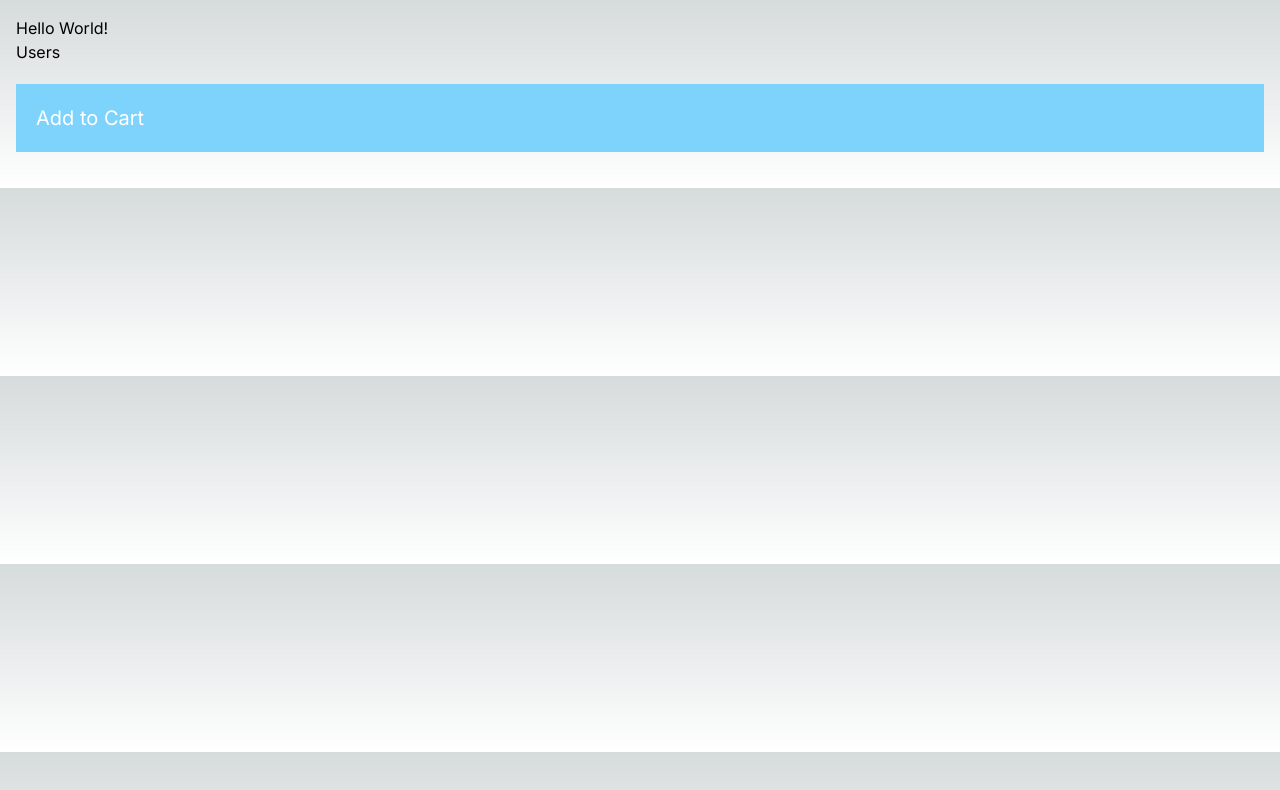
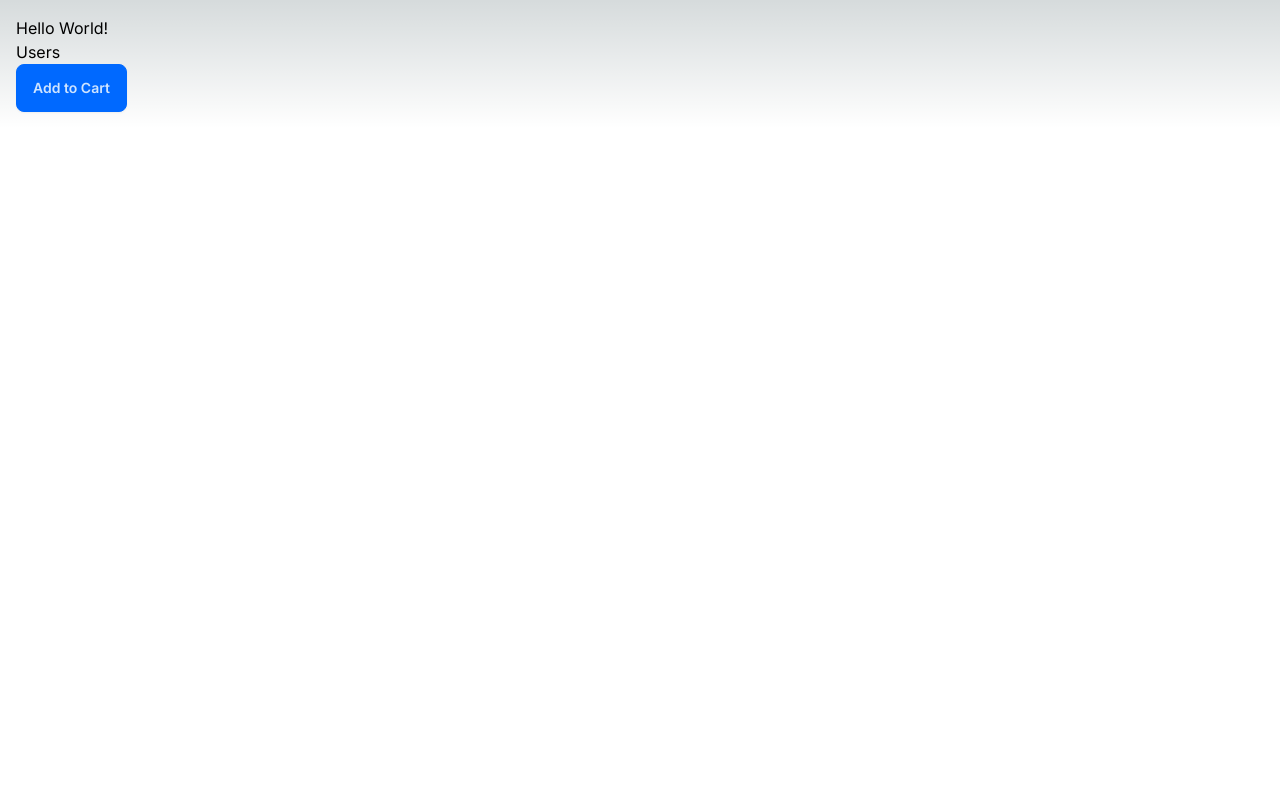
Before and after one commit to reneb1404/learning-nextjs, a Next.js app: page / in a window 1280 px wide. Shown: the top 790 px of the page. Built offline with nearby package versions, Linux system fonts and the light colour scheme.

Commit message:
Added DaisyUI and styled the table

```diff
--- a/app/components/AddToCart.tsx
+++ b/app/components/AddToCart.tsx
@@ -4,7 +4,9 @@ import React from "react";
 const AddToCart = () => {
 	return (
 		<div>
-			<button onClick={() => console.log("click")}>Add to Cart</button>
+			<button onClick={() => console.log("click")} className="btn btn-primary">
+				Add to Cart
+			</button>
 		</div>
 	);
 };
--- a/app/components/ProductCard.tsx
+++ b/app/components/ProductCard.tsx
@@ -3,7 +3,7 @@ import AddToCart from "./AddToCart";
 
 const ProductCard = () => {
 	return (
-		<div className="p-5 my-5 bg-sky-300 text-white text-xl hover:bg-sky-600">
+		<div className="">
 			<AddToCart />
 		</div>
 	);
--- a/app/users/page.tsx
+++ b/app/users/page.tsx
@@ -3,6 +3,7 @@ import React from "react";
 interface User {
 	id: number;
 	name: string;
+	email: string;
 }
 
 const UserPage = async () => {
@@ -14,12 +15,22 @@ const UserPage = async () => {
 	return (
 		<>
 			<h1>Users</h1>
-			<p>{new Date().toLocaleTimeString()}</p>
-			<ul>
-				{users.map((user) => (
-					<li key={user.id}>{user.name}</li>
-				))}
-			</ul>
+			<table className="table table-bordered">
+				<thead>
+					<tr>
+						<th>Name</th>
+						<th>EMail</th>
+					</tr>
+				</thead>
+				<tbody>
+					{users.map((user) => (
+						<tr key={user.id}>
+							<th>{user.name}</th>
+							<th>{user.email}</th>
+						</tr>
+					))}
+				</tbody>
+			</table>
 		</>
 	);
 };
--- a/tailwind.config.ts
+++ b/tailwind.config.ts
@@ -15,6 +15,9 @@ const config: Config = {
 			},
 		},
 	},
-  plugins: [],
+	plugins: [require("daisyui")],
+	daisyui: {
+		themes: ["winter"],
+	},
 };
 export default config;
```
Also changed, not shown: package.json (+6 -5 lines), 2 other files (tests, documents, lock files or other folders). Lines whose indentation alone changed are shown as unchanged.
